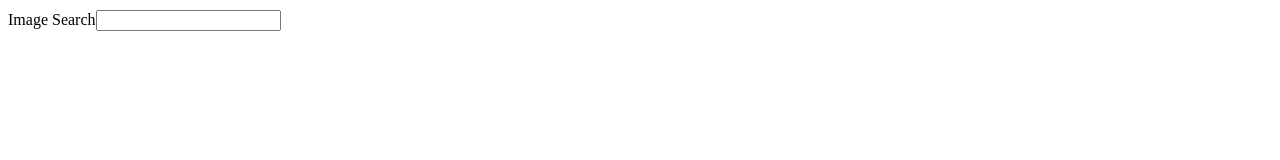
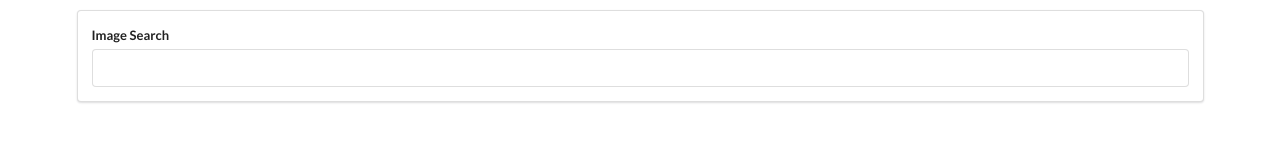
Before and after one commit to aseemm/image-search, a React app: page app/public/index.html in a window 1280 px wide. Built offline with nearby package versions, Linux system fonts and the light colour scheme.

Commit message:
apply styling

```diff
--- a/app/public/index.html
+++ b/app/public/index.html
@@ -5,6 +5,7 @@
     <link rel="icon" href="%PUBLIC_URL%/favicon.ico" />
     <meta name="viewport" content="width=device-width, initial-scale=1" />
     <meta name="theme-color" content="#000000" />
+    <link rel="stylesheet" href="https://cdnjs.cloudflare.com/ajax/libs/semantic-ui/2.4.1/semantic.min.css">
     <meta
       name="description"
       content="Web site created using create-react-app"
```
